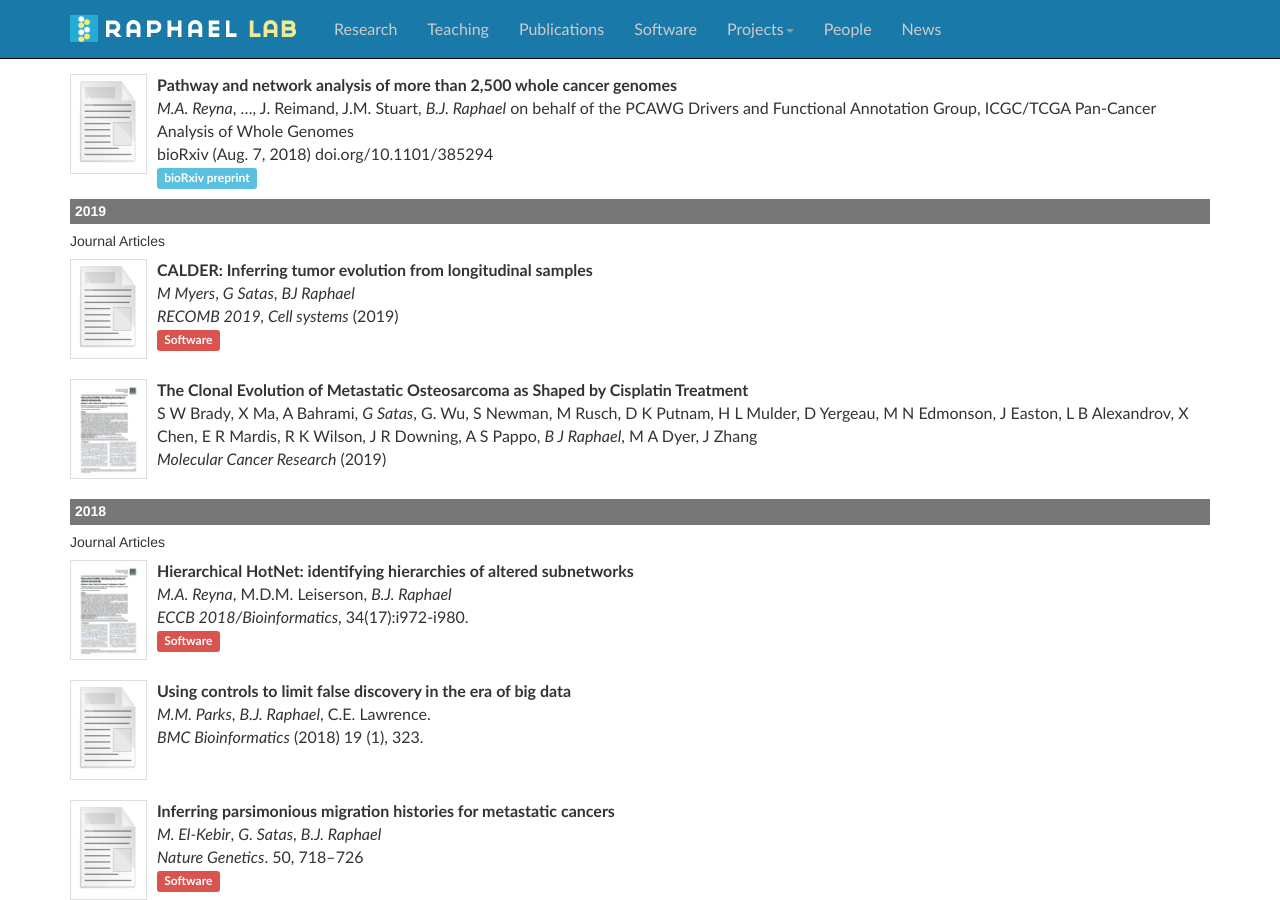
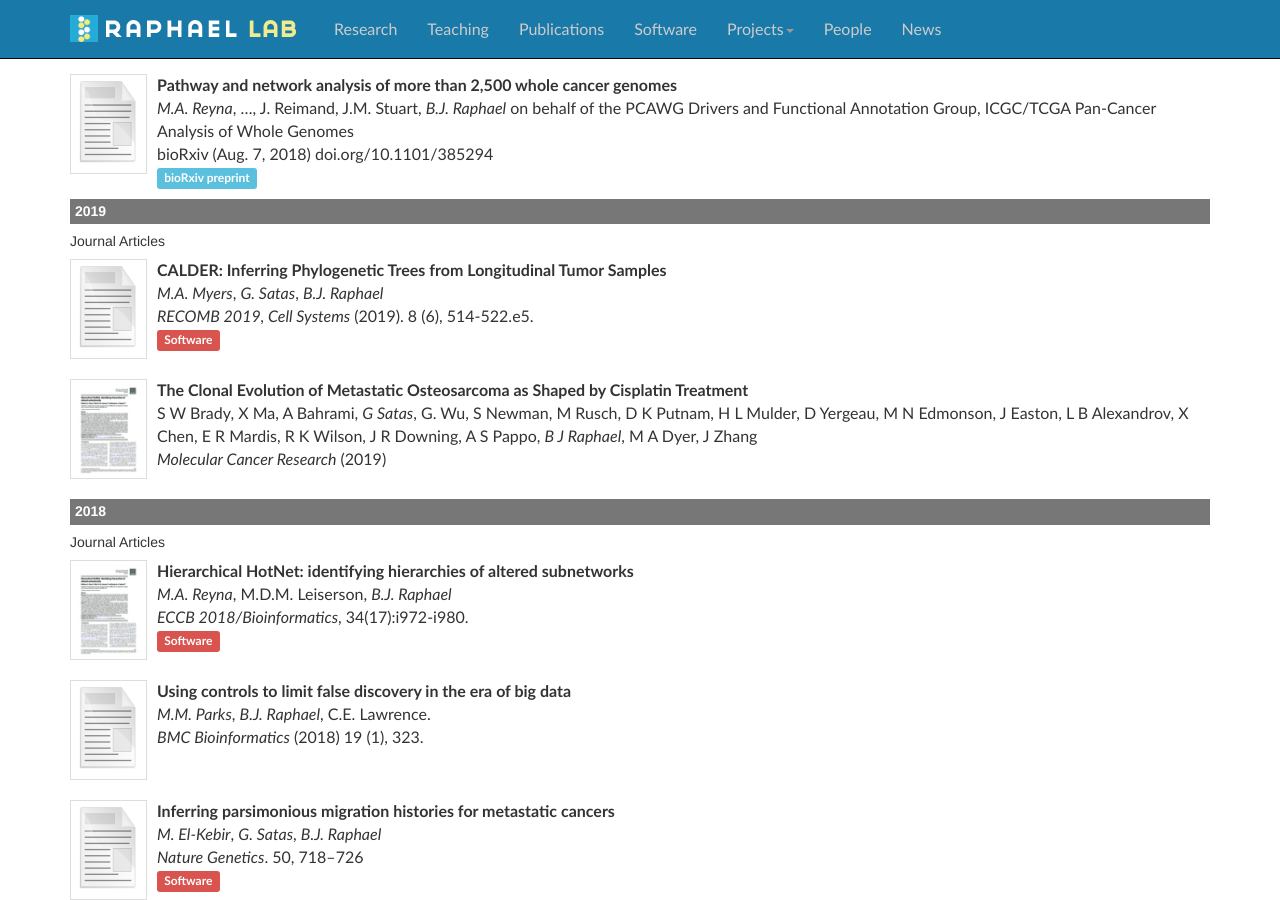
Before and after one commit to raphael-group/raphael-group.github.io, a Jekyll site: the page built from publications/index.md, in a window 1280 px wide and 900 px high, scrolled down 572 px. Built offline with Jekyll 4.4.1, drawn with Linux system fonts in a browser that asks for light colours; nearby versions of some CDN libraries; comment, search, counter and statistics services are not loaded.

Commit message:
Added details to CALDER

```diff
--- a/publications/index.md
+++ b/publications/index.md
@@ -91,11 +91,11 @@ container_css_class: container publications
 ##### Journal Articles
 
 * [![CALDER](../assets/img/papers/missing.svg)](https://www.sciencedirect.com/science/article/pii/S2405471219301917)
-	**CALDER: Inferring tumor evolution from longitudinal samples**
-
-	_M Myers_, _G Satas_, _BJ Raphael_
-
-	*RECOMB 2019, Cell systems* (2019)
+	**CALDER: Inferring Phylogenetic Trees from Longitudinal Tumor Samples**
+
+	_M.A. Myers_, _G. Satas_, _B.J. Raphael_
+
+	*RECOMB 2019, Cell Systems* (2019). 8 (6), 514-522.e5.
 
 
 	<span class="label label-danger">
```
